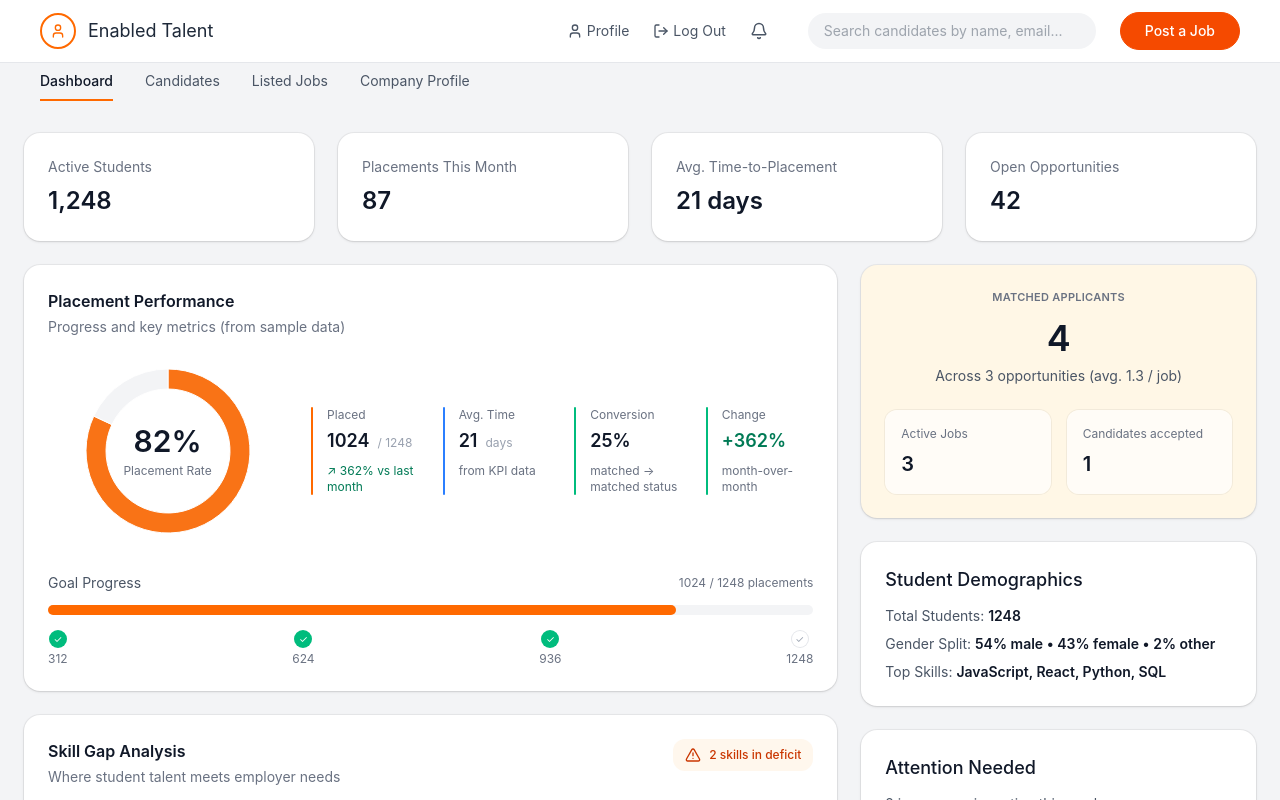
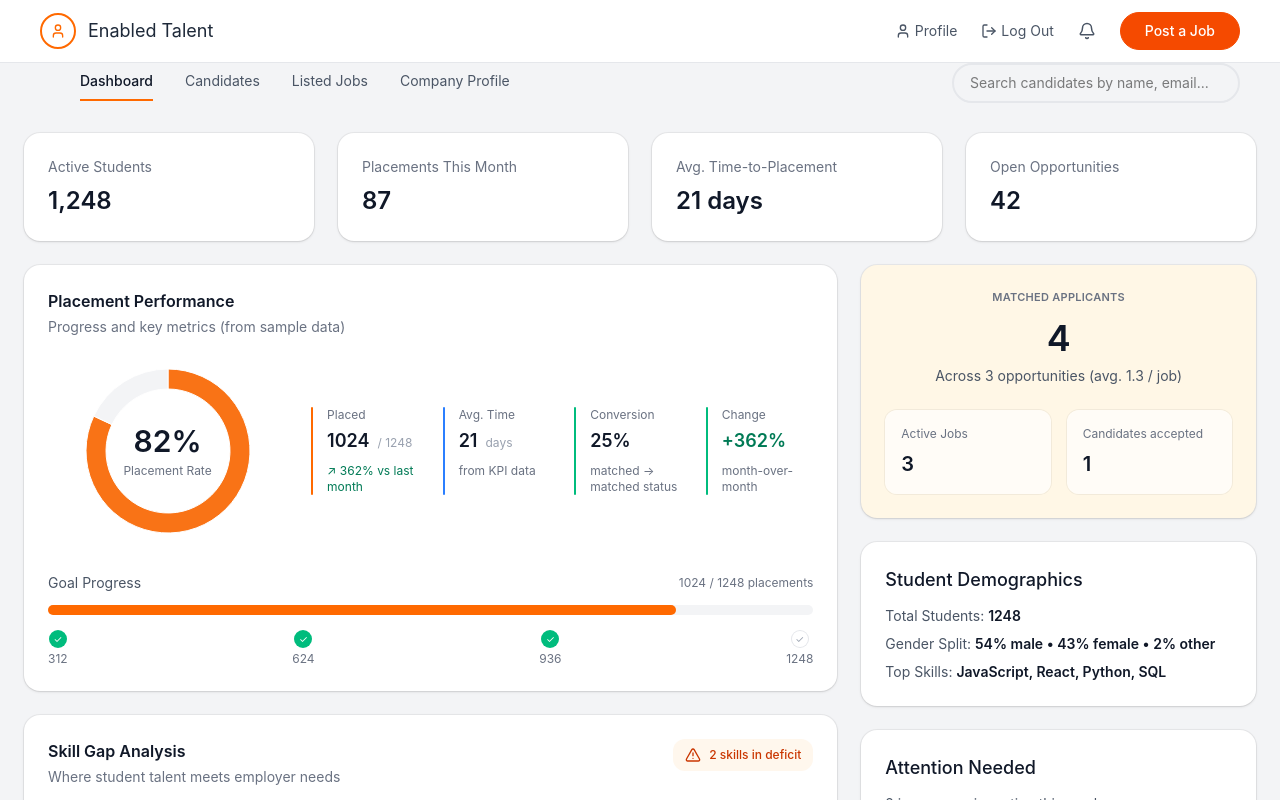
Before and after one commit to TyLandry/Enabled-Talent-Career-Centre-Dashboard, a React (Vite) app in the folder enabled-talent-dashboard/: page / in a window 1280 px wide. Shown: the top 800 px of the page. Built offline with nearby package versions, Linux system fonts and the light colour scheme.

Commit message:
Made a minimal top-nav tweak

```diff
--- a/enabled-talent-dashboard/src/components/layout/TopNav.tsx
+++ b/enabled-talent-dashboard/src/components/layout/TopNav.tsx
@@ -38,11 +38,6 @@ export default function TopNav() {
             <Bell size={18} />
           </button>
 
-          <input
-            placeholder="Search candidates by name, email..."
-            className="ml-4 w-72 rounded-full bg-gray-100 px-4 py-2 text-sm outline-none focus:ring-2 focus:ring-orange-400"
-          />
-
           <button
             type="button"
             className="rounded-full border border-orange-600 bg-orange-600 px-6 py-2 font-medium text-white transition-colors duration-300 hover:border-slate-900 hover:text-slate-900 hover:bg-white"
@@ -53,7 +48,8 @@ export default function TopNav() {
       </div>
 
       {/* Secondary Nav */}
-      <nav className="flex gap-8 px-10 py-2 text-sm text-gray-600 bg-gray-100">
+      <nav className="flex justify-between bg-gray-100 px-10">
+        <nav className="flex order-first gap-8 px-10 py-2 text-sm text-gray-600">
         <a className="border-b-2 border-orange-500 pb-2 font-medium text-gray-900 hover:text-orange-600 transition-opacity duration-300 ease-in-out hover:opacity-70" href="#">
           Dashboard
         </a>
@@ -66,6 +62,14 @@ export default function TopNav() {
         <a className="hover:text-orange-600 hover:opacity-70 transition-opacity duration-300 ease-in-out" href="#">
           Company Profile
         </a>
+        </nav>
+
+        <a>
+          <input
+            placeholder="Search candidates by name, email..."
+            className="order-last ml-2 w-72 rounded-full bg-gray-100 px-4 py-2 text-sm outline-none border-2 border-gray-200 focus:border-orange-400 transition-colors duration-300"
+          />
+        </a>
       </nav>
     </div>
   );
```
Also changed, not shown: 1 other file (tests, documents, lock files or other folders).
